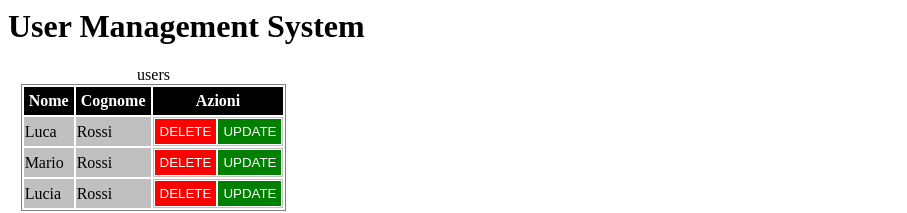
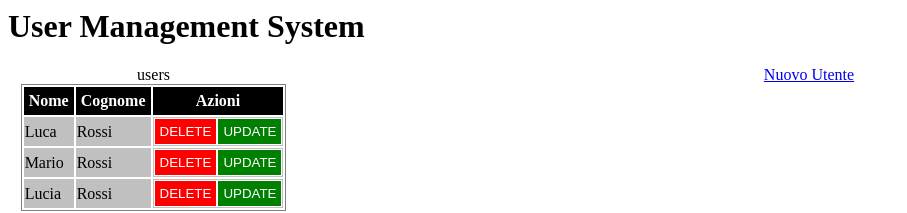
Before and after one commit to NickoManu/angular-ivy-h5bvqs, an Angular app: page / in a window 1280 px wide. Shown: the top 213 px of the page, without its empty margins (0-907 px from the left). Built offline with nearby package versions, Linux system fonts and the light colour scheme.

Commit message:
2 files modified

```diff
--- a/src/app/app.component.html
+++ b/src/app/app.component.html
@@ -1,5 +1,8 @@
 <h1>User Management System</h1>
 <div class="main">
+
+  <a href="#" (click)="newUser()">Nuovo Utente</a>
+
   <div class="users">
     <app-users (updateUser) = "updateUser($event)"></app-users>
   </div>
--- a/src/app/app.component.ts
+++ b/src/app/app.component.ts
@@ -19,4 +19,9 @@ export class AppComponent  {
       this.userSelected=user;
   }
 
+  newUser(){
+    this.userSelected = new User();
+    this.showForm=true;
+  }
+
 }
```
